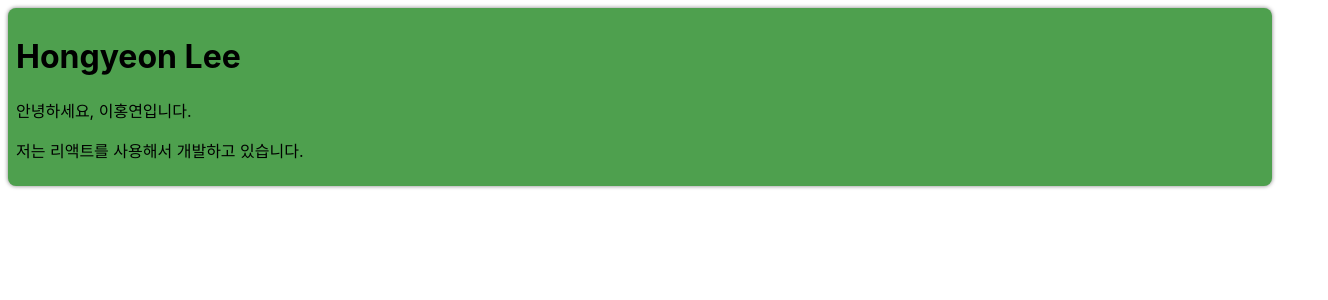
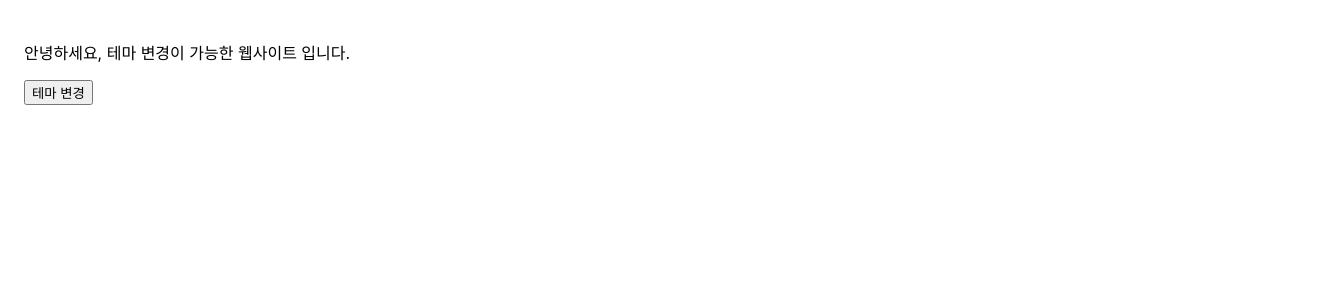
Before and after one commit to HongYeonLee/ECC-Frontend-Study, a React (Create React App) app in the folder my-app/: page / in a window 1280 px wide. Shown: the top 300 px of the page, 1328 px wide, since content can reach past the window. Built offline with nearby package versions, Linux system fonts and the light colour scheme.

Commit message:
13단원 컨텍스트 실습

```diff
--- /dev/null
+++ b/my-app/src/chapter_14/DarkOrLight.jsx
@@ -0,0 +1,24 @@
+import { useState, useCallback } from "react";
+import ThemeContext from "./ThemeContext";
+import MainContent from "./MainContent";
+
+function DarkOrLight(props){
+    const [theme, setTheme] = useState("light");
+
+    const toggleTheme = useCallback(() => {
+        if (theme == "light"){
+            setTheme("dark");
+        }
+        else if (theme == "dark"){
+            setTheme("light");
+        }
+    }, [theme]);
+
+    return (
+        <ThemeContext.Provider value = {{ theme, toggleTheme }}>
+            <MainContent />
+        </ThemeContext.Provider>
+    );
+}
+
+export default DarkOrLight;
--- /dev/null
+++ b/my-app/src/chapter_14/MainContent.jsx
@@ -0,0 +1,22 @@
+import { useContext } from "react";
+import ThemeContext from "./ThemeContext";
+
+function MainContent(props){
+    const { theme, toggleTheme } = useContext(ThemeContext);
+
+    return (
+        <div style = {{
+            width: "100vw",
+            height: "100vh",
+            padding: "1.5rem",
+            backgroundColor: theme == "light" ? "white" : "black",
+            color: theme == "light" ? "black" : "white",
+        }}
+        >
+            <p>안녕하세요, 테마 변경이 가능한 웹사이트 입니다.</p>
+            <button onClick = {toggleTheme}>테마 변경</button>
+        </div>
+    );
+}
+
+export default MainContent;
--- /dev/null
+++ b/my-app/src/chapter_14/ThemeContext.jsx
@@ -0,0 +1,7 @@
+import React from "react";
+
+const ThemeContext = React.createContext();
+
+ThemeContext.displayName = "ThemeContext";
+
+export default ThemeContext;
--- a/my-app/src/index.js
+++ b/my-app/src/index.js
@@ -11,6 +11,7 @@
 import SignUp from './chapter_11/SignUp';
 import Calculator from './chapter_12/Calculator';
 import ProfileCard from './chapter_13/ProfileCard';
+import DarkOrLight from './chapter_14/DarkOrLight';
 
 const root = ReactDOM.createRoot(document.getElementById('root'));
 // root.render(
@@ -51,9 +52,15 @@
 //   </React.StrictMode>
 // )
 
+// root.render(
+//   <React.StrictMode>
+//     <ProfileCard />
+//   </React.StrictMode>
+// )
+
 root.render(
   <React.StrictMode>
-    <ProfileCard />
+    <DarkOrLight />
   </React.StrictMode>
 )
 
```
Also changed, not shown: 1 other file (tests, documents, lock files or other folders).
